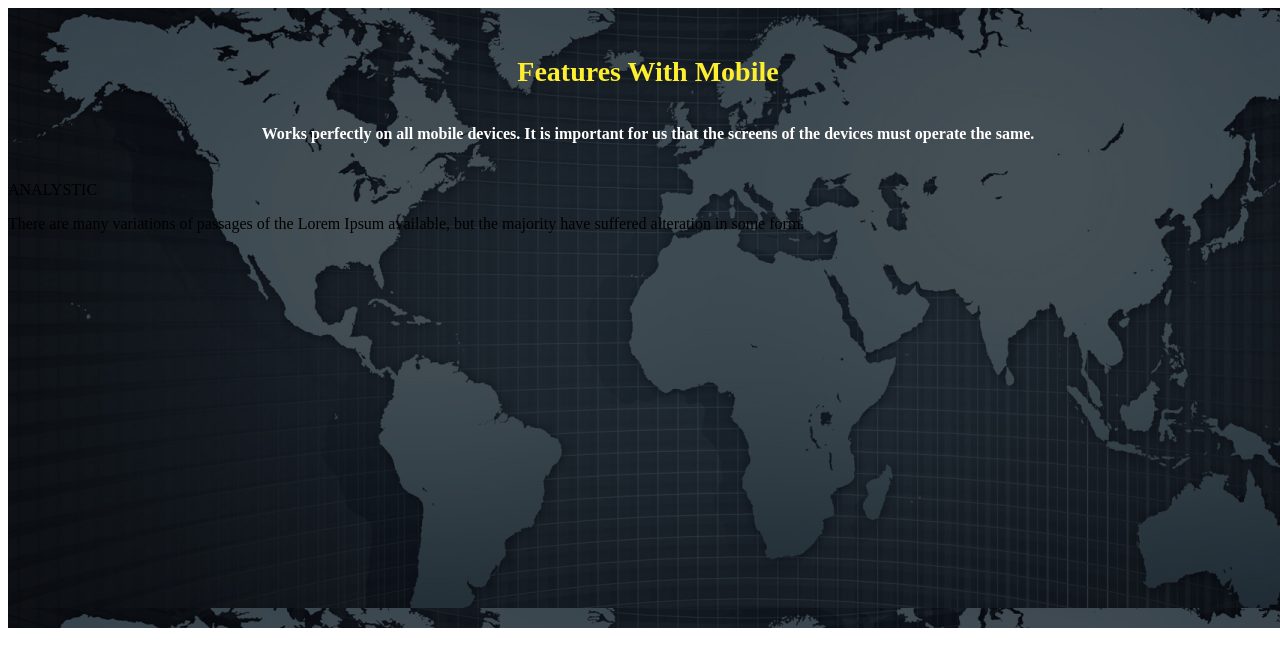
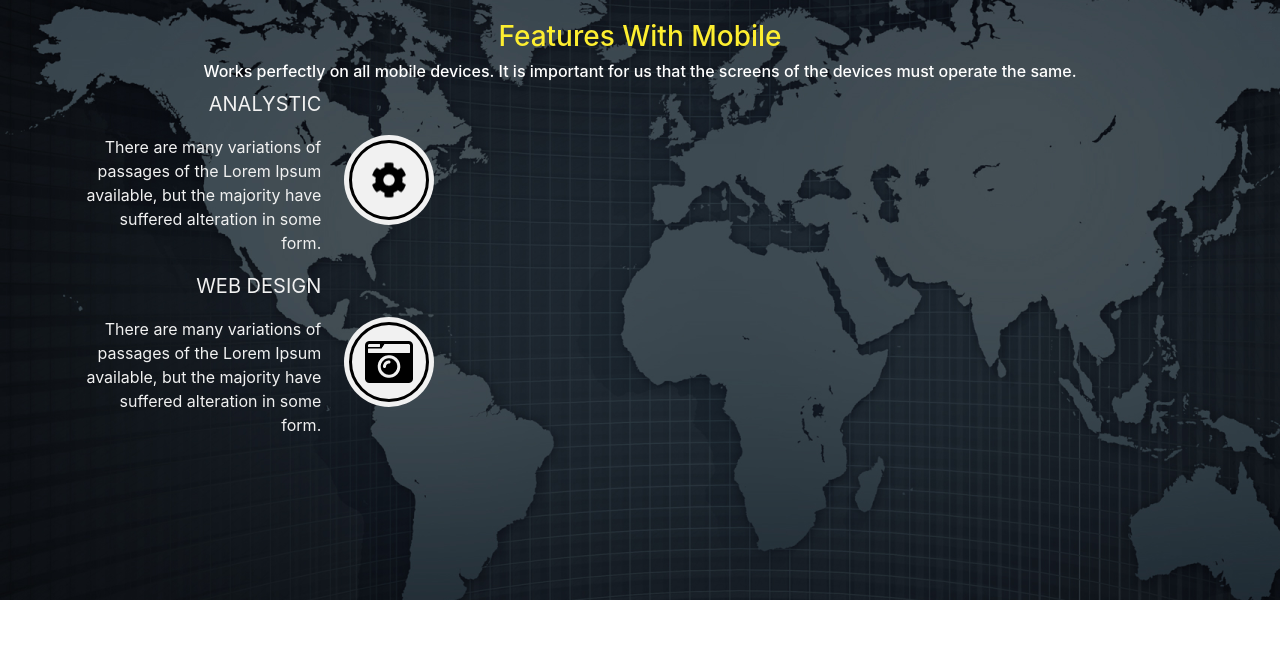
Before and after one commit to crazytrunk/techvsi, a PHP site: page /home-fe3.html in a window 1280 px wide. Shown: the top 667 px of the page. Run offline with PHP 8.4, Linux system fonts and the light colour scheme; some libraries are stand-ins or nearby versions.

Commit message:
feat : update html css Feature

```diff
--- a/assets/css/home-fe3.css
+++ b/assets/css/home-fe3.css
@@ -1,5 +1,5 @@
 .vsi-fe3-features__banner{
-    background-image: url("../image/home-2\ 1.png");
+    background-image: url("../image/features/home-2\ 1.png");
     width: 100vw;
     height: 600px;
     padding-top: 20px;
@@ -14,7 +14,49 @@
     text-align: center;
     font-size: 16px;
 }
-
+.vsi-fe3-features__left--item-text{
+    max-width: 255px;
+    text-align: right;
+    padding-right: 20px;
+}
+.vsi-fe3-features__left--item-text-title{
+    font-size: 20px;
+    color: #f1f1f1;
+}
+.vsi-fe3-features__left--item-text-desc{
+    font-size: 16px;
+    color: #f1f1f1;
+}
+.vsi-fe3-features__left--item-img-content{
+    position: absolute;
+    width: 80px;
+    height: 80px;
+    border: 3px solid black;
+    border-radius: 50%;
+    background-color: #F1F1F1;
+    top: 50%;
+    left: 50%;
+    transform: translate(-50%,-50%);
+}
+.vsi-fe3-features__left--item-img{
+    position: relative;
+    width: 90px;
+    height: 90px;
+    border: 1px solid transparent;
+    border-radius: 50%;
+    background-color: #F1F1F1;
+}
+.vsi-fe3-features__left--item-img-content img{
+    position: absolute;
+    top: 50%;
+    left: 50%;
+    transform: translate(-50%,-50%);
+}
+.vsi-fe3-features__banner--left-item{
+    display: flex;
+    justify-content: space-around;
+    align-items: center;
+}
 /* Reponsive - Start */
 @media (max-width: 575.98px) {
 
--- a/home-fe3.html
+++ b/home-fe3.html
@@ -7,6 +7,8 @@
     <title>Document</title>
 
     <!-- Import CSS -->
+    <link rel="stylesheet" href="assets/lib/fontawesome-free-5.13.0-web/css/all.min.css">
+    <link rel="stylesheet" href="assets/lib/bootstrap-4.4.1/css/bootstrap.min.css">
     <link rel="stylesheet" href="assets/css/home-fe3.css">
 
     <!-- Import JS -->
@@ -22,28 +24,52 @@
             <div class="vsi-fe3-features__banner">
                 <div class="container">
                     <h3 class="vsi-fe3-features__banner--title">Features With Mobile</h3>
-                    <h6 class="vsi-fe3-features__banner--sub-title"> Works perfectly on all mobile devices. It is important for us that the screens of the devices must operate the same.</h6>
+                    <h6 class="vsi-fe3-features__banner--sub-title"> Works perfectly on all mobile devices. It is
+                        important for us that the screens of the devices must operate the same.</h6>
 
                     <div class="row">
                         <div class="col-12 col-md-6 col-lg-4">
                             <div class="vsi-fe3-features__banner--left">
+                                <div class="vsi-fe3-features__banner--left-item ">
+                                    <div class="vsi-fe3-features__left--item-text">
+                                        <p class="vsi-fe3-features__left--item-text-title">ANALYSTIC</p>
+                                        <P class="vsi-fe3-features__left--item-text-desc">There are many variations of
+                                            passages of the Lorem Ipsum available, but the majority have suffered
+                                            alteration in some form.</P>
+                                    </div>
+                                    <div class="vsi-fe3-features__left--item-img">
+                                        <div class="vsi-fe3-features__left--item-img-content">
+                                            <img src="assets/image/features/setting.png" alt="">
+                                        </div>
+                                    </div>
+
+                                </div>
                                 <div class="vsi-fe3-features__banner--left-item">
                                     <div class="vsi-fe3-features__left--item-text">
-                                        <p>ANALYSTIC</p>
-                                        <P>There are many variations of passages of the Lorem Ipsum available, but the majority have suffered alteration in some form.</P>
+                                        <p class="vsi-fe3-features__left--item-text-title"> WEB DESIGN</p>
+                                        <P class="vsi-fe3-features__left--item-text-desc">There are many variations of
+                                            passages of the Lorem Ipsum available, but the majority have suffered
+                                            alteration in some form.</P>
                                     </div>
-                                    <div class="vsi-fe3-features__left--item-img">
+                                    <div class="vsi-fe3-features__left--item-img    ">
+                                        <div class="vsi-fe3-features__left--item-img-content">
+                                            <img src="assets/image/features/camera.png" alt="">
+                                        </div>
+                                    </div>
 
-                                    </div>
                                 </div>
                             </div>
                         </div>
                         <div class="col-12 col-md-6 col-lg-4">
-                            <div class="vsi-fe3-features__banner--center"></div>
+                            <div class="vsi-fe3-features__banner--center">
+
+                            </div>
 
                         </div>
                         <div class="col-12 col-md-6 col-lg-4">
-                            <div class="vsi-fe3-features__banner--right"></div>
+                            <div class="vsi-fe3-features__banner--right">
+
+                            </div>
 
                         </div>
 
@@ -57,6 +83,8 @@
 
 
     <script type="text/javascript" src="assets/js/home-fe3.js"></script>
+
+
 </body>
 
 </html>
```
Also changed, not shown: assets/image/features/camera.png (renamed from assets/image/.png), assets/image/features/desktop.png (renamed from assets/image/.png), assets/image/features/home-2 1.png (renamed from assets/image/home-2 1.png), assets/image/features/home-mobile 1.png (renamed from assets/image/home-mobile 1.png), assets/image/features/setting.png (renamed from assets/image/.png), assets/image/features/world.png (renamed from assets/image/.png).
